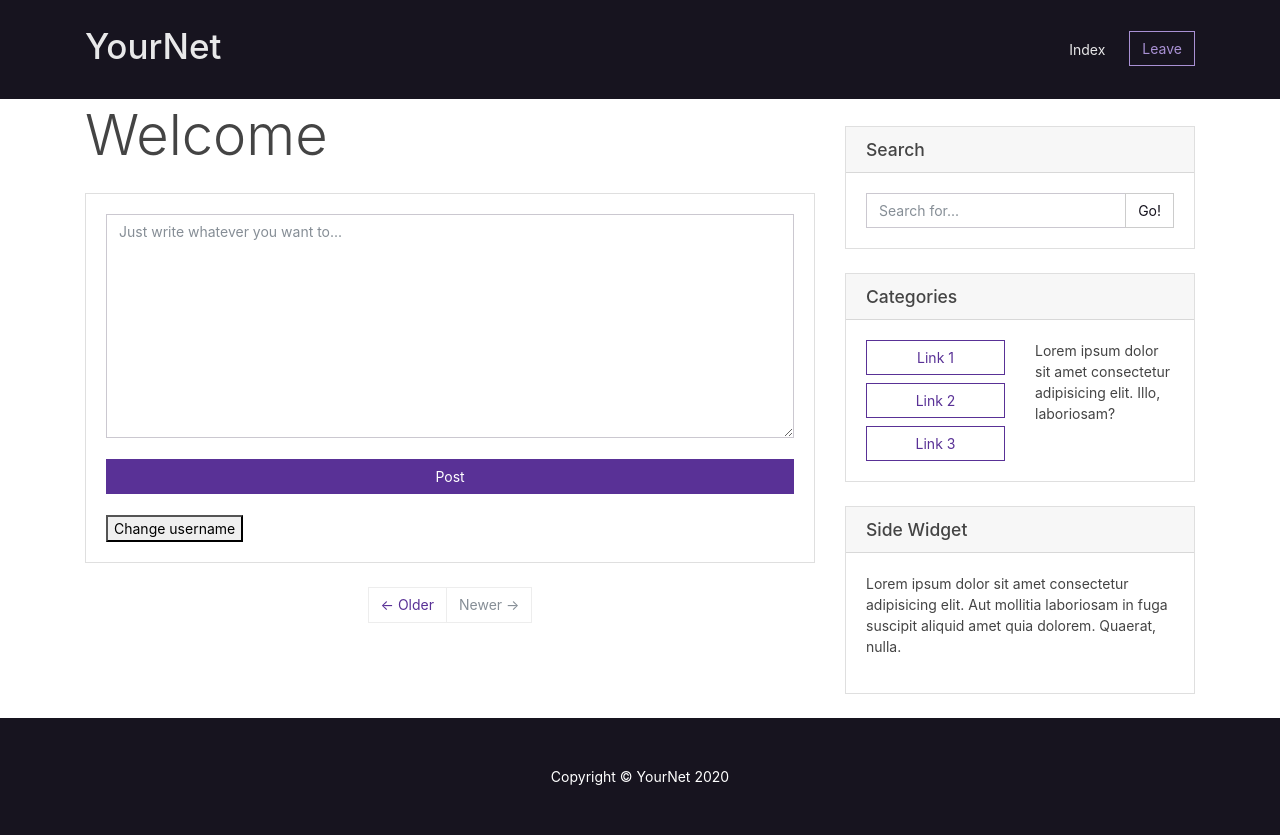
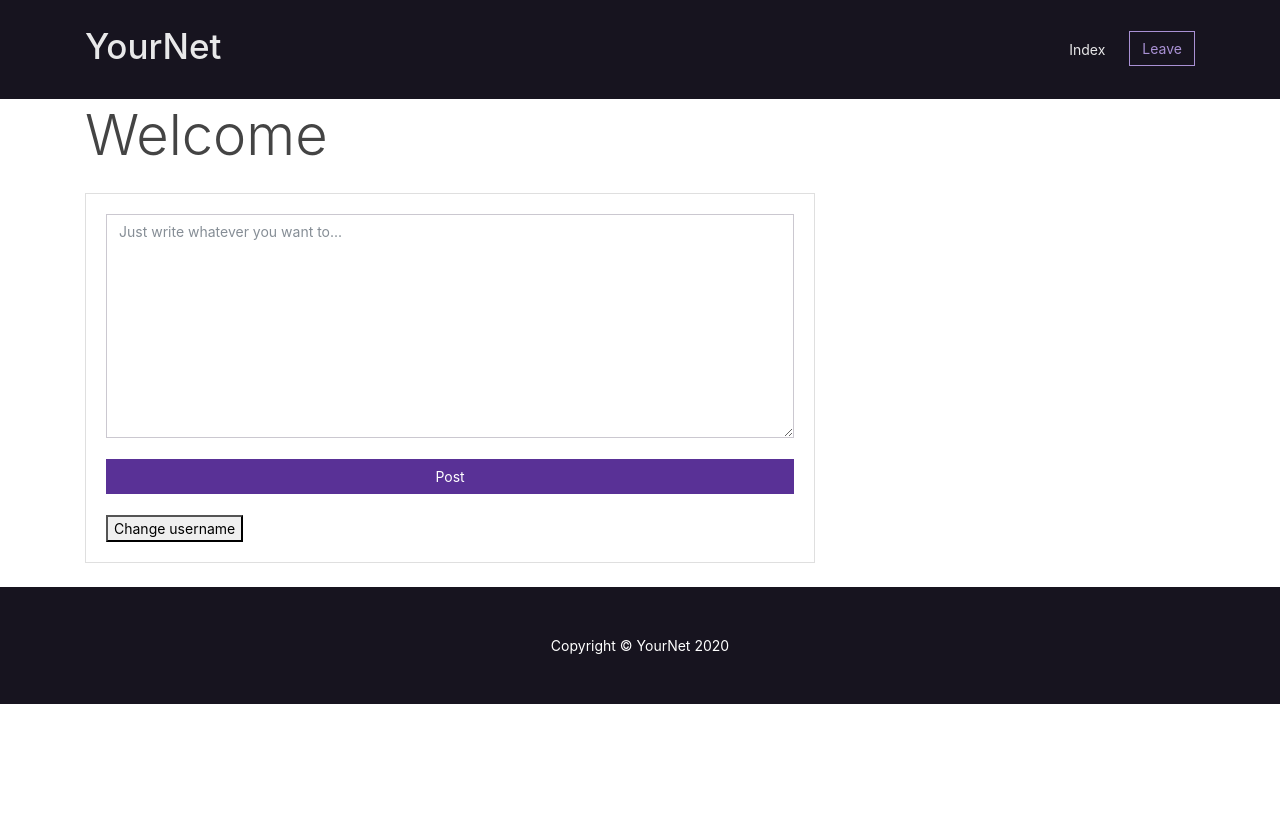
Before and after one commit to camiilavillamizar/Blockchain_app, a Flask app: template blockchain/app/templates/index.html in a window 1280 px wide. After the commit the page ends 704 px from the top, so only its background shows below. Run offline with Flask 2, Linux system fonts and the light colour scheme; the template is opened without the code that fills it, so the values that code supplies are empty; parts of the project's set-up code (start-up, migrations or seed data) failed here and were passed over; some libraries are stand-ins or nearby versions.

Commit message:
Removing widgets

```diff
--- a/blockchain/app/templates/index.html
+++ b/blockchain/app/templates/index.html
@@ -70,68 +70,6 @@
           </div>
           {% endfor %}
 
-
-          <!-- Pagination -->
-          <ul class="pagination justify-content-center mb-4">
-            <li class="page-item">
-              <a class="page-link" href="#">← Older</a>
-            </li>
-            <li class="page-item disabled">
-              <a class="page-link" href="#">Newer →</a>
-            </li>
-          </ul>
-
-        </div>
-
-        <!-- Sidebar Widgets Column -->
-        <div class="col-md-4 mt-5">
-
-          <!-- Search Widget -->
-          <div class="card my-4">
-            <h5 class="card-header">Search</h5>
-            <div class="card-body">
-              <div class="input-group">
-                <input type="text" class="form-control" placeholder="Search for...">
-                <span class="input-group-append">
-                  <button class="btn btn-secondary" type="button">Go!</button>
-                </span>
-              </div>
-            </div>
-          </div>
-
-          <!-- Categories Widget -->
-          <div class="card my-4">
-            <h5 class="card-header">Categories</h5>
-            <div class="card-body">
-              <div class="row">
-                <div class="col-lg-6">
-                  <ul class="list-unstyled mb-0">
-                    <li>
-                      <a href="#" class="btn btn-outline-primary btn-block">Link 1</a>
-                    </li>
-                    <li>
-                      <a href="#" class="btn btn-outline-primary btn-block mt-2">Link 2</a>
-                    </li>
-                    <li>
-                      <a href="#" class="btn btn-outline-primary btn-block mt-2">Link 3</a>
-                    </li>
-                  </ul>
-                </div>
-                <div class="col-lg-6">
-                  <p>Lorem ipsum dolor sit amet consectetur adipisicing elit. Illo, laboriosam?</p>
-                </div>
-              </div>
-            </div>
-          </div>
-
-          <!-- Side Widget -->
-          <div class="card my-4">
-            <h5 class="card-header">Side Widget</h5>
-            <div class="card-body">
-              <p>Lorem ipsum dolor sit amet consectetur adipisicing elit. Aut mollitia laboriosam in fuga suscipit aliquid amet quia dolorem. Quaerat, nulla.</p>
-            </div>
-          </div>
-
         </div>
 
       </div>
```
